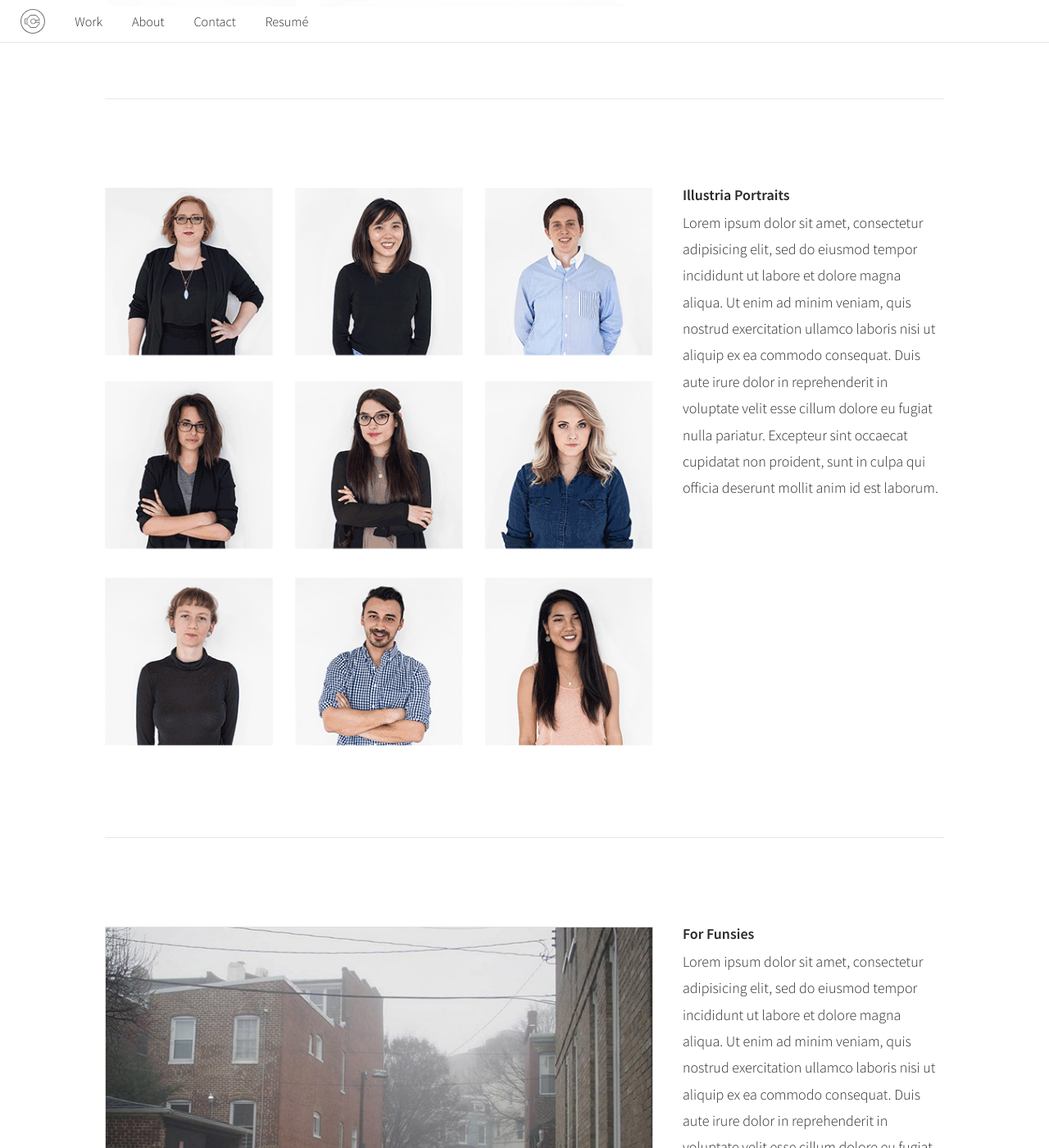
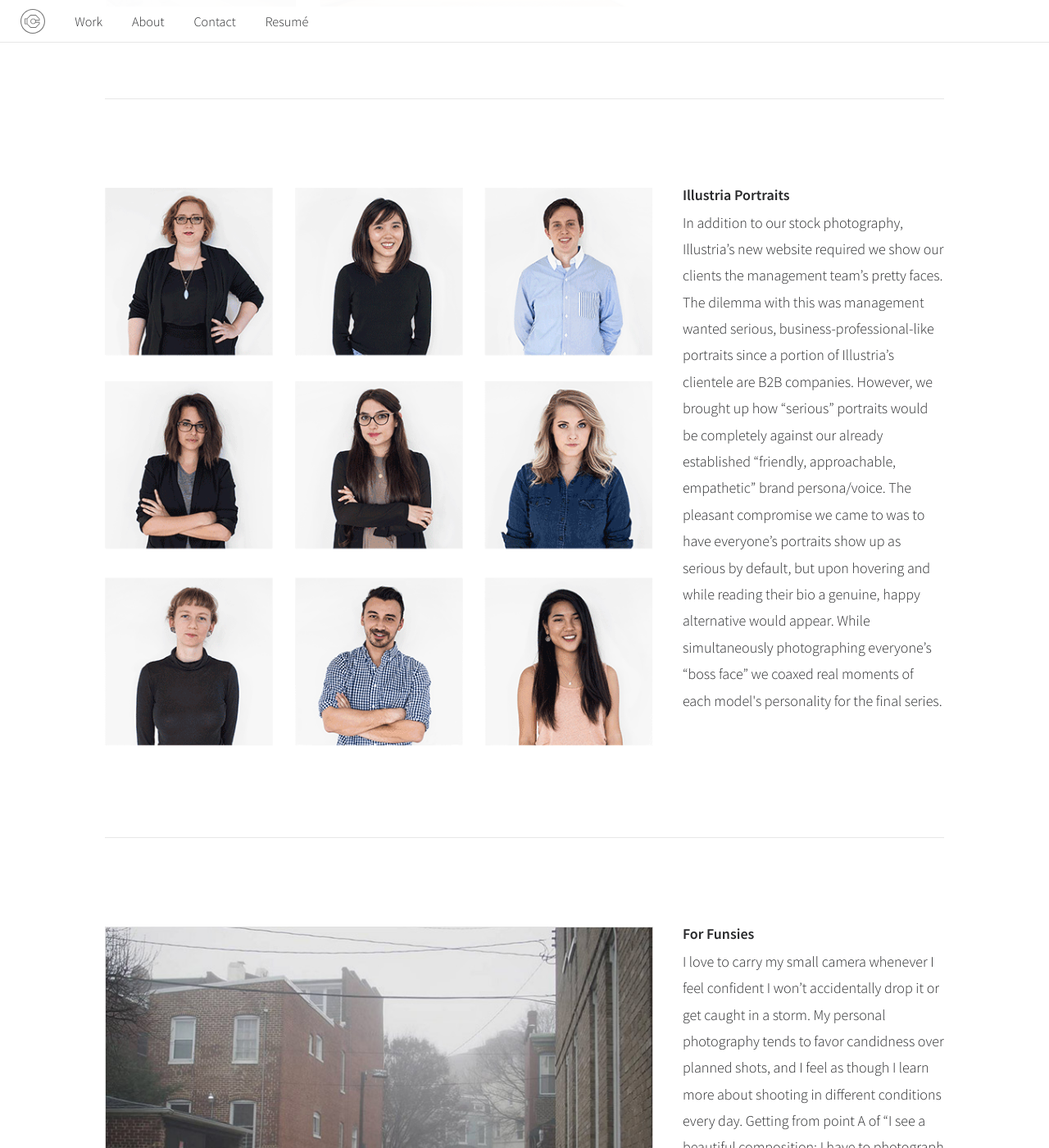
Before and after one commit to okay-cade/okay-cade.github.io, a Jekyll site: the page built from photography.html, in a window 1280 px wide and 1400 px high, scrolled down 1877 px. Shown: the whole window at 82% size. Built offline with Jekyll 4.4.1, drawn with Linux system fonts in a browser that asks for light colours; some of the changed text lies outside the part shown.

Commit message:
Update photography.html

```diff
--- a/photography.html
+++ b/photography.html
@@ -13,12 +13,9 @@ layout: default
     </div>
     <div class="l-two-up__item">
       <h4>Illustria Stock Photography</h4>
-      <p>Lorem ipsum dolor sit amet, consectetur adipisicing elit, sed do eiusmod
-      tempor incididunt ut labore et dolore magna aliqua. Ut enim ad minim veniam,
-      quis nostrud exercitation ullamco laboris nisi ut aliquip ex ea commodo
-      consequat. Duis aute irure dolor in reprehenderit in voluptate velit esse
-      cillum dolore eu fugiat nulla pariatur. Excepteur sint occaecat cupidatat non
-      proident, sunt in culpa qui officia deserunt mollit anim id est laborum.</p>
+      <p>In Illustria’s first few years, we had been using only stock images in all materials — not the most ideal situation. With a website redesign underway, it was about time we had a library of our own custom images! However, our budget was $0. Luckily for Illustria, the designers are resourceful. A small team of us came up with enough equipment and props to set up a shoot in our make-shift studio — formerly a conference room. We styled the entire room and worked with a handful of coworkers turned models to create genuine, bright, and humble images.</p>
+      <p>While keeping the overall brand vision in mind, we also knew that these photos would eventually become one of our largest pool of assets for the new website. Therefore, we focused on shooting flat, bright images with plenty of negative space for web copy and CTAs.</p>
+      <p>There are challenges that come up with resourceful photoshoots — the toughest being our team of sweet, camera shy designers-turned-models. In order to combat the general awkwardness in these photoshoots, we kept the atmosphere light, told bad jokes in front of and behind the camera, and encouraged the models to act as they normally would throughout the day.</p>
     </div>
   </div>
 </section>
@@ -30,12 +27,7 @@ layout: default
     </div>
     <div class="l-two-up__item">
       <h4>Illustria Portraits</h4>
-      <p>Lorem ipsum dolor sit amet, consectetur adipisicing elit, sed do eiusmod
-      tempor incididunt ut labore et dolore magna aliqua. Ut enim ad minim veniam,
-      quis nostrud exercitation ullamco laboris nisi ut aliquip ex ea commodo
-      consequat. Duis aute irure dolor in reprehenderit in voluptate velit esse
-      cillum dolore eu fugiat nulla pariatur. Excepteur sint occaecat cupidatat non
-      proident, sunt in culpa qui officia deserunt mollit anim id est laborum.</p>
+      <p>In addition to our stock photography, Illustria’s new website required we show our clients the management team’s pretty faces. The dilemma with this was management wanted serious, business-professional-like portraits since a portion of Illustria’s clientele are B2B companies. However, we brought up how “serious” portraits would be completely against our already established “friendly, approachable, empathetic” brand persona/voice. The pleasant compromise we came to was to have everyone’s portraits show up as serious by default, but upon hovering and while reading their bio a genuine, happy alternative would appear. While simultaneously photographing everyone’s “boss face” we coaxed real moments of each model's personality for the final series.</p>
     </div>
   </div>
 </section>
@@ -51,12 +43,7 @@ layout: default
     </div>
     <div class="l-two-up__item">
       <h4>For Funsies</h4>
-      <p>Lorem ipsum dolor sit amet, consectetur adipisicing elit, sed do eiusmod
-      tempor incididunt ut labore et dolore magna aliqua. Ut enim ad minim veniam,
-      quis nostrud exercitation ullamco laboris nisi ut aliquip ex ea commodo
-      consequat. Duis aute irure dolor in reprehenderit in voluptate velit esse
-      cillum dolore eu fugiat nulla pariatur. Excepteur sint occaecat cupidatat non
-      proident, sunt in culpa qui officia deserunt mollit anim id est laborum.</p>
+      <p>I love to carry my small camera whenever I feel confident I won’t accidentally drop it or get caught in a storm. My personal photography tends to favor candidness over planned shots, and I feel as though I learn more about shooting in different conditions every day. Getting from point A of “I see a beautiful composition; I have to photograph it!” to point B of an interesting, well lit/composed/edited photo is a constant learning experience. It is wonderful to look through past photographs and not only see my overall photography style progress and develop (ha), but I also a visual timeline of my life!</p>
     </div>
   </div>
 </section>
```
